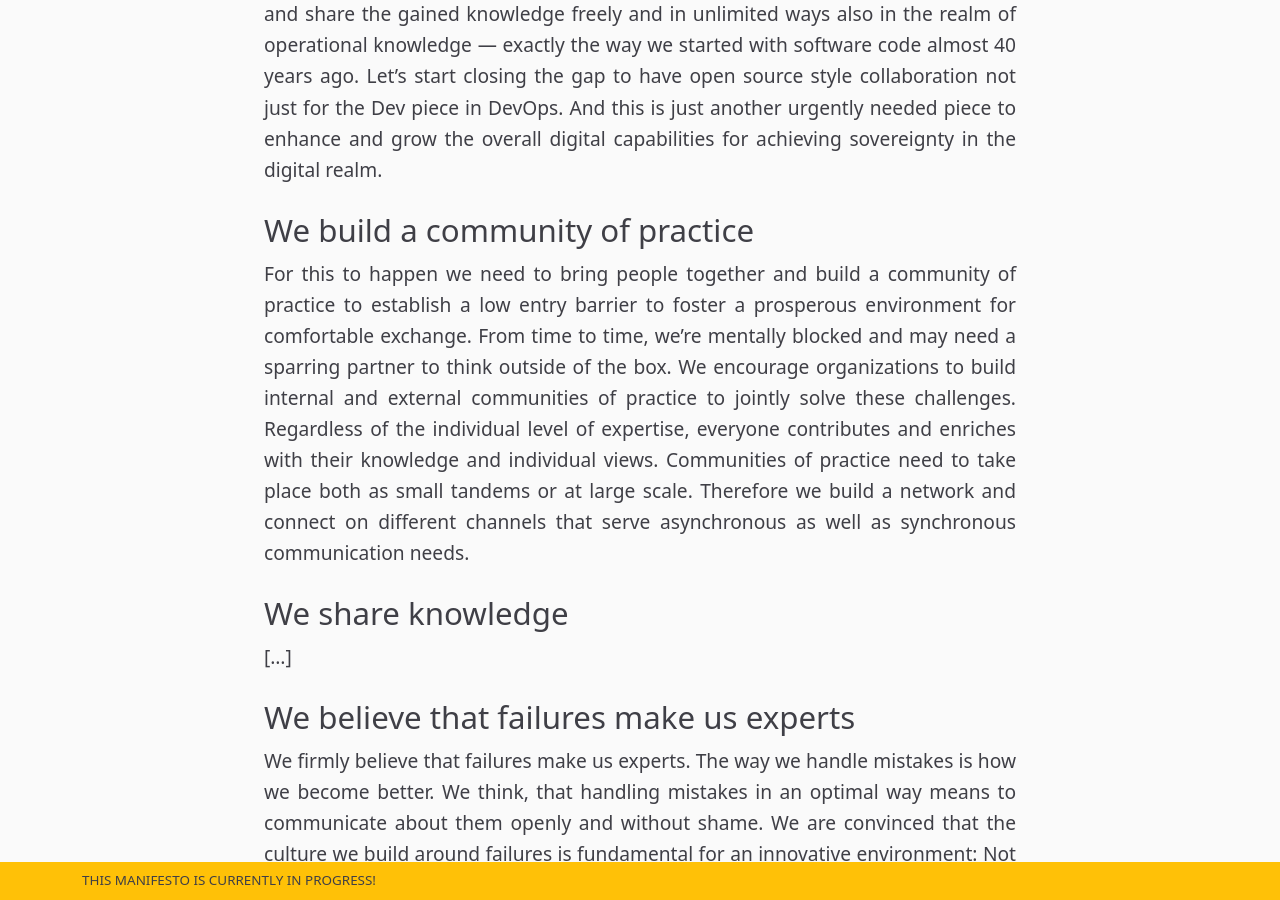
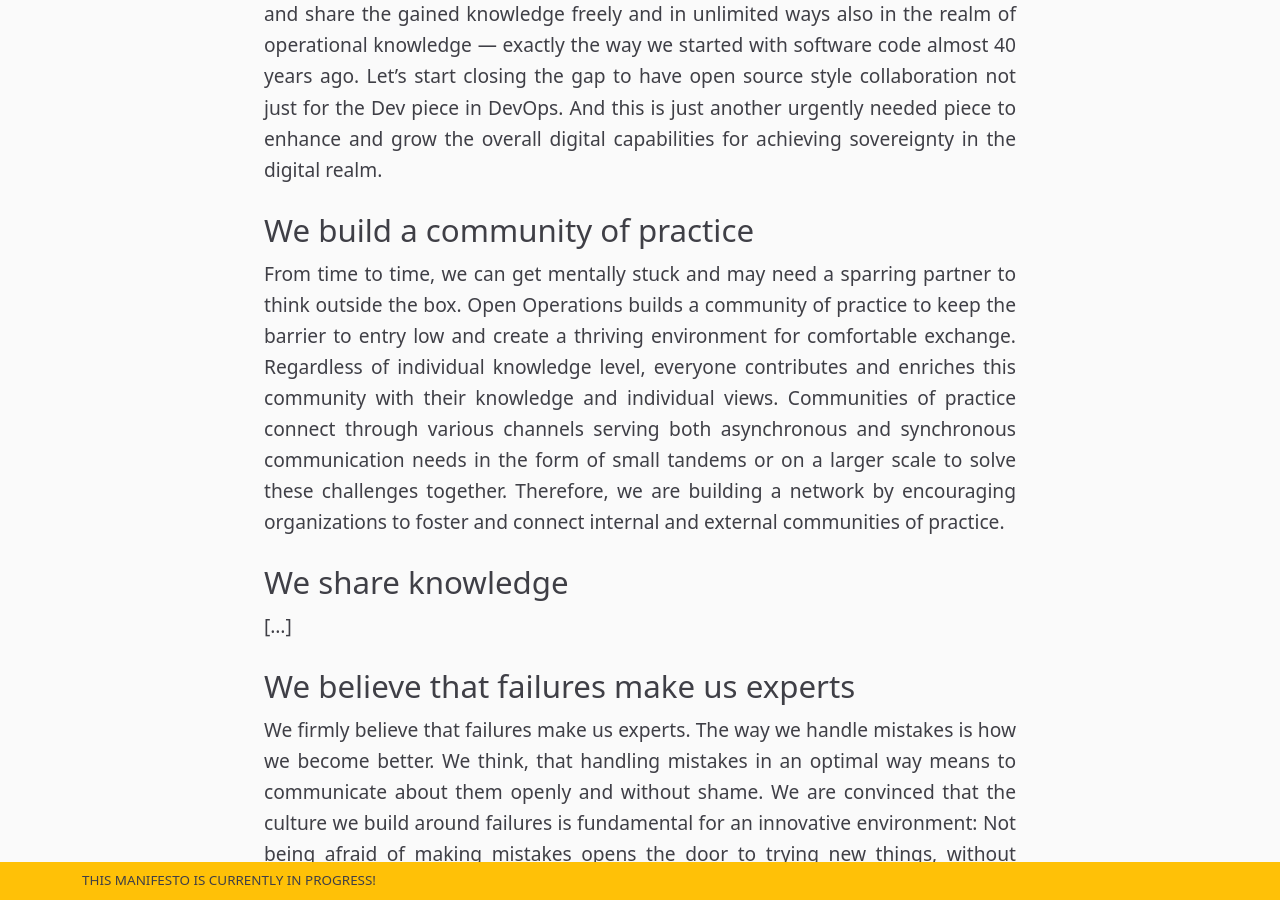
Before and after one commit to SovereignCloudStack/open-operations-manifesto, a Jekyll site: the page built from MANIFESTO.md, in a window 1280 px wide and 900 px high, scrolled down 960 px. Built offline with Jekyll 4.4.1, drawn with Linux system fonts in a browser that asks for light colours.

Commit message:
re-worded the paragraph and changed the flow a bit
Signed-off-by: Ralf Heiringhoff <ralf.heiringhoff@plusserver.com>

```diff
--- a/MANIFESTO.md
+++ b/MANIFESTO.md
@@ -10,7 +10,7 @@ While software as a means of production has been and is being increasingly colle
 We are still at the beginning of a new movement, which is becoming increasingly important as the overall complexity of software stacks increases. For true self-determination in the ever-growing digital realm, we urgently need to build skills and share the gained knowledge freely and in unlimited ways also in the realm of operational knowledge — exactly the way we started with software code almost 40 years ago. Let’s start closing the gap to have open source style collaboration not just for the Dev piece in DevOps. And this is just another urgently needed piece to enhance and grow the overall digital capabilities for achieving sovereignty in the digital realm.
 
 ## We build a community of practice
-For this to happen we need to bring people together and build a community of practice to establish a low entry barrier to foster a prosperous environment for comfortable exchange. From time to time, we're mentally blocked and may need a sparring partner to think outside of the box. We encourage organizations to build internal and external communities of practice to jointly solve these challenges. Regardless of the individual level of expertise, everyone contributes and enriches with their knowledge and individual views. Communities of practice need to take place both as small tandems or at large scale. Therefore we build a network and connect on different channels that serve asynchronous as well as synchronous communication needs.
+From time to time, we can get mentally stuck and may need a sparring partner to think outside the box. Open Operations builds a community of practice to keep the barrier to entry low and create a thriving environment for comfortable exchange. Regardless of individual knowledge level, everyone contributes and enriches this community with their knowledge and individual views. Communities of practice connect through various channels serving both asynchronous and synchronous communication needs in the form of small tandems or on a larger scale to solve these challenges together. Therefore, we are building a network by encouraging organizations to foster and connect internal and external communities of practice.
 
 ## We share knowledge
 [...]
```
